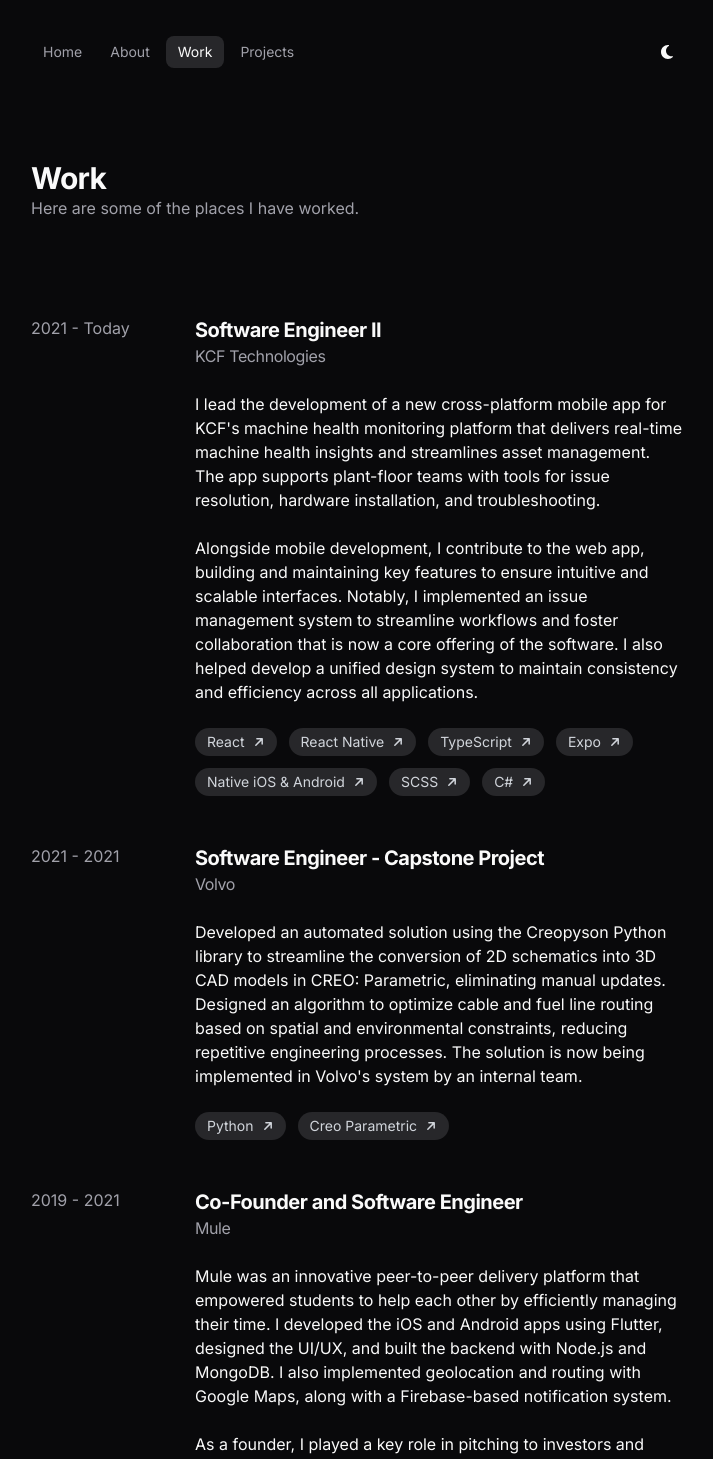
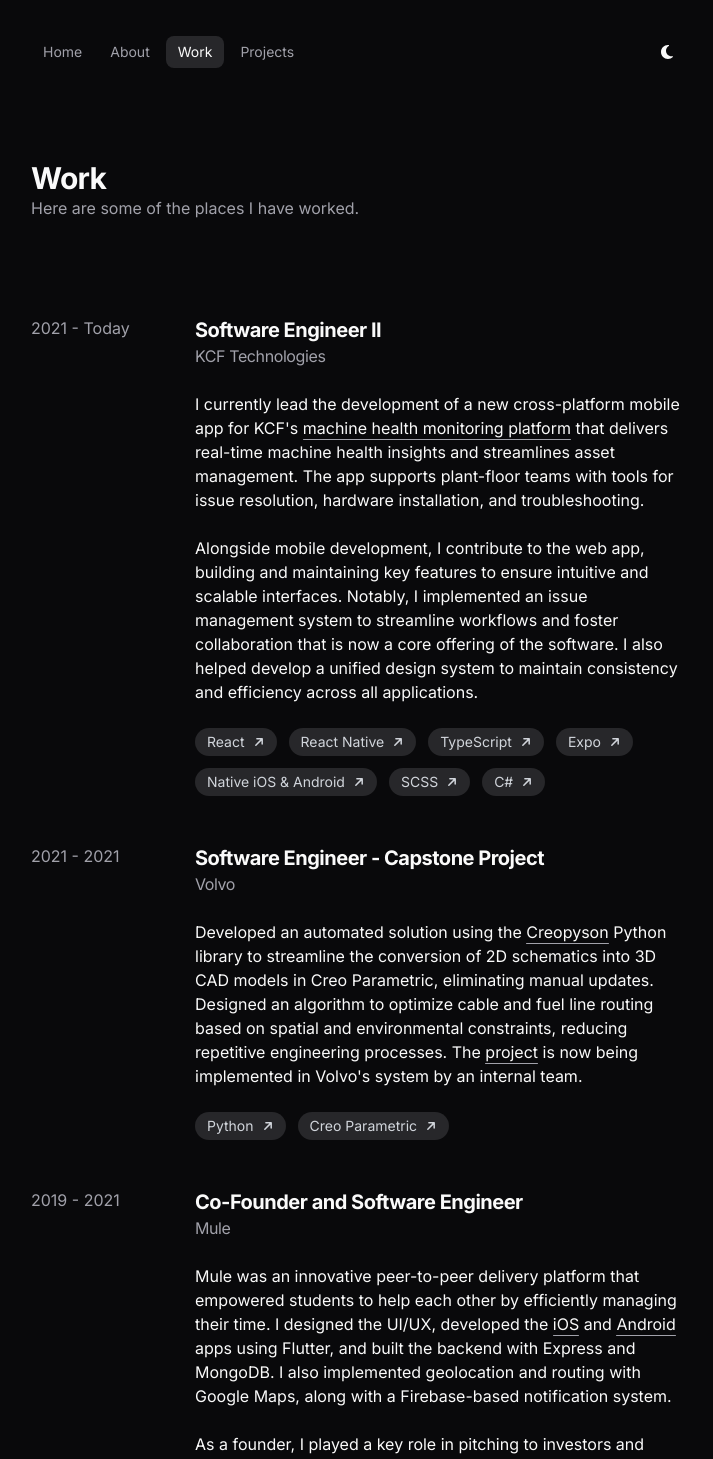
Before and after one commit to mrigankdoshy/personal-website-v2, a Next.js app: page /work in a window 1280 px wide. Shown: the top 1459 px of the page, without its empty margins (283-996 px from the left). Built offline with nearby package versions, Linux system fonts and the light colour scheme.

Commit message:
feat: add links

```diff
--- a/src/features/work/work.tsx
+++ b/src/features/work/work.tsx
@@ -1,4 +1,5 @@
 import { Section } from '@/features/about/section';
+import { Link } from '@/shared/ui/link';
 import { Tag } from '@/shared/ui/tag';
 import { CSSProperties } from 'react';
 
@@ -31,11 +32,17 @@
               </h3>
             </div>
             <p>
-              I lead the development of a new cross-platform mobile app for
-              KCF&apos;s machine health monitoring platform that delivers
-              real-time machine health insights and streamlines asset
-              management. The app supports plant-floor teams with tools for
-              issue resolution, hardware installation, and troubleshooting.
+              I currently lead the development of a new cross-platform mobile
+              app for KCF&apos;s{' '}
+              <Link
+                href="https://kcftech.com/solutions/smartdiagnostics/"
+                underline
+              >
+                machine health monitoring platform
+              </Link>{' '}
+              that delivers real-time machine health insights and streamlines
+              asset management. The app supports plant-floor teams with tools
+              for issue resolution, hardware installation, and troubleshooting.
             </p>
             <p>
               Alongside mobile development, I contribute to the web app,
@@ -75,13 +82,29 @@
               </h3>
             </div>
             <p>
-              Developed an automated solution using the Creopyson Python library
-              to streamline the conversion of 2D schematics into 3D CAD models
-              in CREO: Parametric, eliminating manual updates. Designed an
-              algorithm to optimize cable and fuel line routing based on spatial
-              and environmental constraints, reducing repetitive engineering
-              processes. The solution is now being implemented in Volvo&apos;s
-              system by an internal team.
+              Developed an automated solution using the{' '}
+              <Link
+                href="https://creopyson.readthedocs.io/en/latest/readme.html"
+                underline
+              >
+                Creopyson
+              </Link>{' '}
+              Python library to streamline the conversion of 2D schematics into
+              3D CAD models in{' '}
+              <Link href="https://www.ptc.com/en/products/creo/parametric">
+                Creo Parametric
+              </Link>
+              , eliminating manual updates. Designed an algorithm to optimize
+              cable and fuel line routing based on spatial and environmental
+              constraints, reducing repetitive engineering processes. The{' '}
+              <Link
+                href="https://sites.psu.edu/lfshowcasesp21/2021/04/29/routing-productivity-improvement/"
+                underline
+              >
+                project
+              </Link>{' '}
+              is now being implemented in Volvo&apos;s system by an internal
+              team.
             </p>
             <div className="flex flex-wrap gap-3 text-sm">
               <Tag label="Python" href="https://www.python.org" />
@@ -106,10 +129,29 @@
             <p>
               Mule was an innovative peer-to-peer delivery platform that
               empowered students to help each other by efficiently managing
-              their time. I developed the iOS and Android apps using Flutter,
-              designed the UI/UX, and built the backend with Node.js and
-              MongoDB. I also implemented geolocation and routing with Google
-              Maps, along with a Firebase-based notification system.
+              their time. I designed the UI/UX, developed the{' '}
+              <Link
+                href="https://apps.apple.com/us/app/mule-delivery/id1554136114"
+                underline
+              >
+                iOS
+              </Link>{' '}
+              and{' '}
+              <Link
+                href="https://play.google.com/store/apps/details?id=com.themuleapp.app"
+                underline
+              >
+                Android
+              </Link>{' '}
+              apps using <Link href="https://flutter.dev">Flutter</Link>, and
+              built the backend with{' '}
+              <Link href="https://expressjs.com">Express</Link> and{' '}
+              <Link href="https://www.mongodb.com">MongoDB</Link>. I also
+              implemented geolocation and routing with{' '}
+              <Link href="https://mapsplatform.google.com">Google Maps</Link>,
+              along with a{' '}
+              <Link href="https://firebase.google.com">Firebase</Link>-based
+              notification system.
             </p>
             <p>
               As a founder, I played a key role in pitching to investors and
@@ -150,10 +192,12 @@
               FinTech and blockchain skills. I led the planning and execution of
               technological projects and strategic initiatives to foster growth
               and engagement within the community. In addition to teaching an
-              officially offered blockchain course at Penn State, I cultivated
-              valuable partnerships with organizations like Microsoft, IBM,
-              BlockVenture Coalition, and others, expanding the impact of the
-              blockchain ecosystem at the university.
+              officially offered blockchain course at{' '}
+              <Link href="https://psu.edu" underline>
+                Penn State
+              </Link>
+              , I cultivated valuable partnerships with organizations, expanding
+              the impact of the blockchain ecosystem at the university.
             </p>
             <div className="flex flex-wrap gap-3 text-sm">
               <Tag label="Blockchain" />
```
